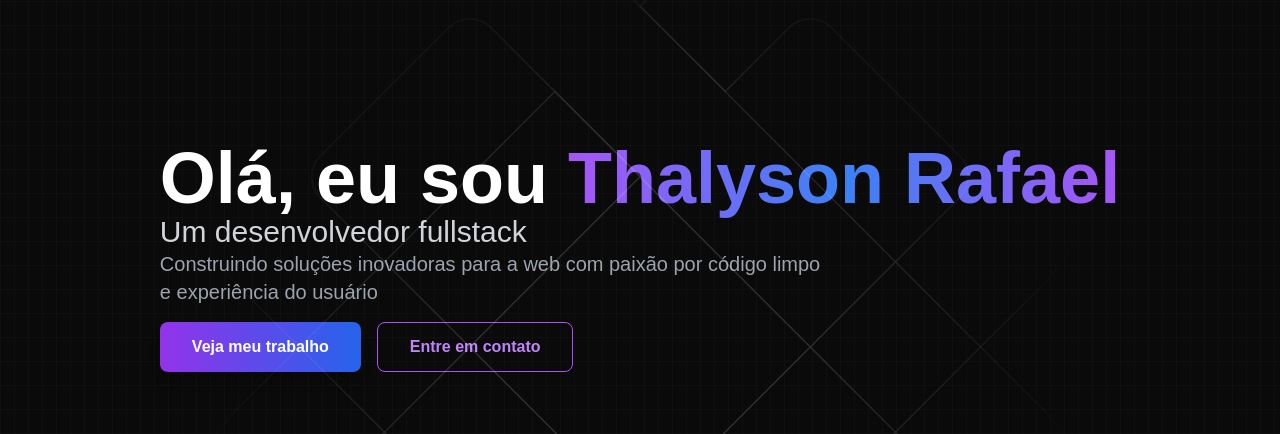
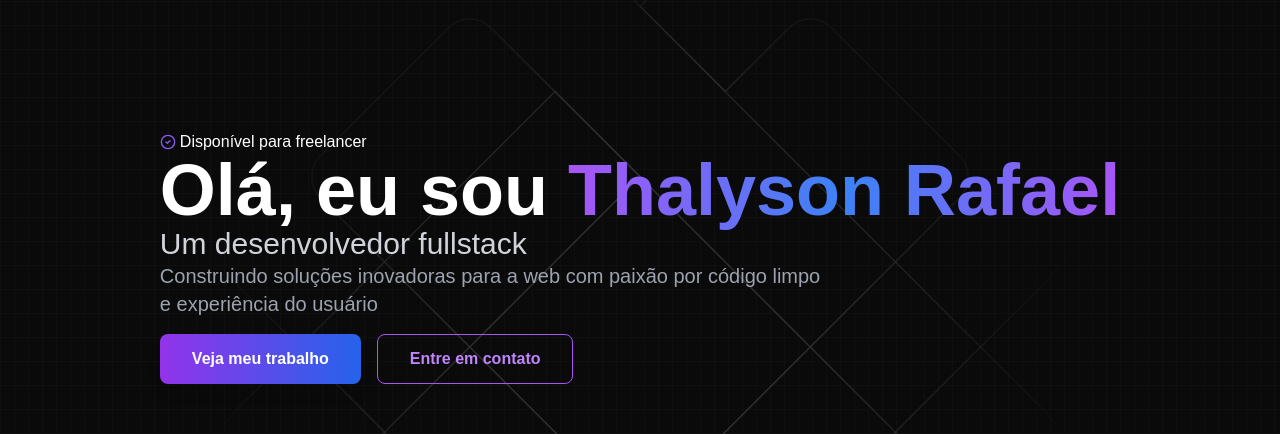
Before and after one commit to ThalysonRibeiro/my-portfolio-fullstack, a Next.js app: page /pt-br in a window 1280 px wide. Shown: the part 143-577 px from the top of the page. Built offline with nearby package versions, Linux system fonts and the light colour scheme; no server answers.

Commit message:
correção de button

```diff
--- a/src/components/en/Hero.tsx
+++ b/src/components/en/Hero.tsx
@@ -1,7 +1,7 @@
 "use client"
 import { AnimatedBackground } from '@/AnimatedBackground/AnimatedBackground';
 import { motion } from 'framer-motion'
-import { ChevronDown } from 'lucide-react';
+import { ChevronDown, CircleCheck } from 'lucide-react';
 
 export function Hero() {
   const scrollToProjects = () => {
@@ -19,7 +19,7 @@
   return (
     <section id="home" className="h-screen flex items-center justify-center">
       <div className="absolute inset-0 -z-10 bg-[linear-gradient(to_right,#8080800a_1px,transparent_1px),linear-gradient(to_bottom,#8080800a_1px,transparent_1px)] bg-[size:14px_24px]" />
-      <div className='max-w-[900px] w-full absolute top-10'>
+      <div className='max-w-[900px] w-full absolute top-10 -z-10'>
         <AnimatedBackground />
       </div>
       <div className="mx-auto max-w-7xl px-4 sm:px-6 lg:px-8 py-24 md:py-32">
@@ -29,6 +29,10 @@
             animate={{ opacity: 1, y: 0 }}
             transition={{ duration: 0.5 }}
           >
+            <div className='flex items-center'>
+              <CircleCheck className='text-violet-500 size-4 mr-1' />
+              Available for freelance
+            </div>
             <h1 className="text-5xl md:text-7xl font-bold">
               Hi, I&apos;m{' '}
               <span className="bg-gradient-to-r from-purple-500 via-blue-500 to-purple-500 bg-clip-text text-transparent">
--- a/src/components/pt-br/Hero.tsx
+++ b/src/components/pt-br/Hero.tsx
@@ -1,7 +1,7 @@
 "use client"
 import { AnimatedBackground } from '@/AnimatedBackground/AnimatedBackground';
 import { motion } from 'framer-motion'
-import { ChevronDown } from 'lucide-react';
+import { ChevronDown, CircleCheck } from 'lucide-react';
 
 export function Hero() {
   const scrollToProjects = () => {
@@ -19,7 +19,7 @@
   return (
     <section id="inicio" className="h-screen flex items-center justify-center">
       <div className="absolute inset-0 -z-10 bg-[linear-gradient(to_right,#8080800a_1px,transparent_1px),linear-gradient(to_bottom,#8080800a_1px,transparent_1px)] bg-[size:14px_24px]" />
-      <div className='max-w-[900px] w-full absolute top-10'>
+      <div className='max-w-[900px] w-full absolute top-10 -z-10'>
         <AnimatedBackground />
       </div>
       <div className="mx-auto max-w-7xl px-4 sm:px-6 lg:px-8 py-24 md:py-32">
@@ -29,6 +29,10 @@
             animate={{ opacity: 1, y: 0 }}
             transition={{ duration: 0.5 }}
           >
+            <div className='flex items-center'>
+              <CircleCheck className='text-violet-500 size-4 mr-1' />
+              Disponível para freelancer
+            </div>
             <h1 className="text-5xl md:text-7xl font-bold">
               Olá, eu sou{' '}
               <span className="bg-gradient-to-r from-purple-500 via-blue-500 to-purple-500 bg-clip-text text-transparent">
@@ -46,8 +50,9 @@
             initial={{ opacity: 0, y: 50 }}
             animate={{ opacity: 1, y: 0 }}
             transition={{ duration: 0.7 }}
+            className="flex gap-4 mt-4"
           >
-            <div className="flex gap-4 mt-4">
+            {/* <div className="flex gap-4 mt-4"> */}
             <button
               onClick={scrollToProjects}
               className="bg-gradient-to-r from-purple-600 to-blue-600 text-white px-8 py-3 rounded-lg font-semibold hover:from-purple-700 hover:to-blue-700 transition-all duration-300 shadow-lg"
@@ -60,7 +65,7 @@
             >
               Entre em contato
             </button>
-            </div>
+            {/* </div> */}
           </motion.div>
         </div>
       </div>
```
Lines whose indentation alone changed are shown as unchanged.
